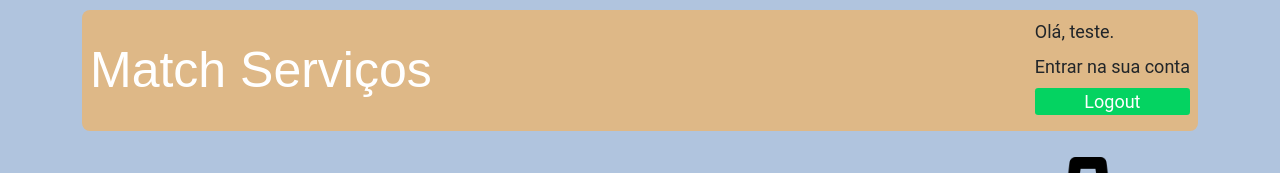
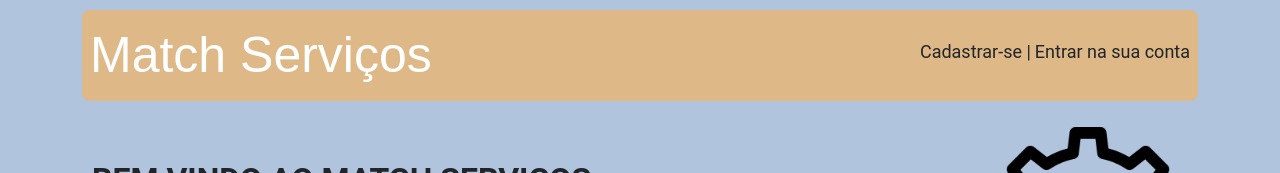
Before and after one commit to estevaotl/match-servicos, a React (Create React App) app in the folder app/: page / in a window 1280 px wide. Shown: the top 173 px of the page. Built offline with nearby package versions, Linux system fonts and the light colour scheme; no server answers.

Commit message:
update: Ajusta estilo header home page

```diff
--- a/app/src/css/home-page.css
+++ b/app/src/css/home-page.css
@@ -109,7 +109,8 @@
 .user-options{
     margin:0;
     display:flex;
-    flex-direction:column;
+    flex-direction:row;
+    gap:4px;
     justify-content: center;
     aling-items:center;
     font-size:18px;
--- a/app/src/pages/HomePage.js
+++ b/app/src/pages/HomePage.js
@@ -87,9 +87,9 @@ const HomePage = () => {
                 </div>
                 <nav>
                     <ul className="user-options list-unstyled">
-                        {!idCliente ? (
+                        {idCliente ? (
                             <>
-                                <li className="mb-2">Olá, teste.</li>
+                                <li className="mb-2">Olá, {nomeCliente}.</li>
                                 <li className="mb-2">
                                     <Link className="text-decoration-none text-dark d-block" to="/minha-conta">Entrar na sua conta</Link>
                                 </li>
@@ -102,7 +102,7 @@ const HomePage = () => {
                             // Renderiza o menu padrão quando idCliente não está presente
                             <>
                                 <li className="mb-2">
-                                    <Link className="text-decoration-none text-dark d-block" to="/cadastrar">Cadastrar-se</Link>
+                                    <Link className="text-decoration-none text-dark d-block" to="/cadastrar">Cadastrar-se |</Link>
                                 </li>
                                 <li className="mb-2">
                                     <Link className="text-decoration-none text-dark d-block" to="/login">Entrar na sua conta</Link>
--- a/app/src/pages/LoginPage.js
+++ b/app/src/pages/LoginPage.js
@@ -76,7 +76,6 @@ const LoginPage = () => {
                 </div>
             </article>
 
-            <FooterPage></FooterPage>
         </div>
     );
 };
```
